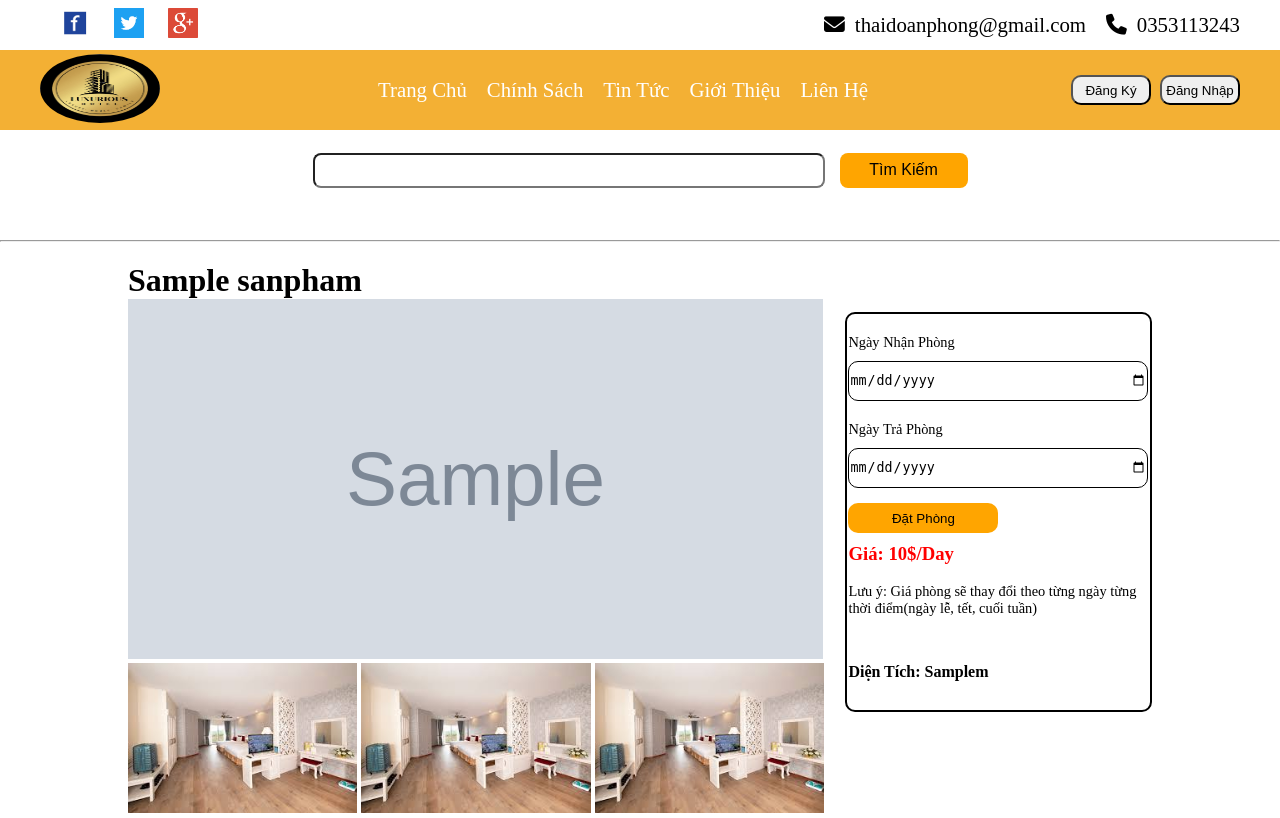
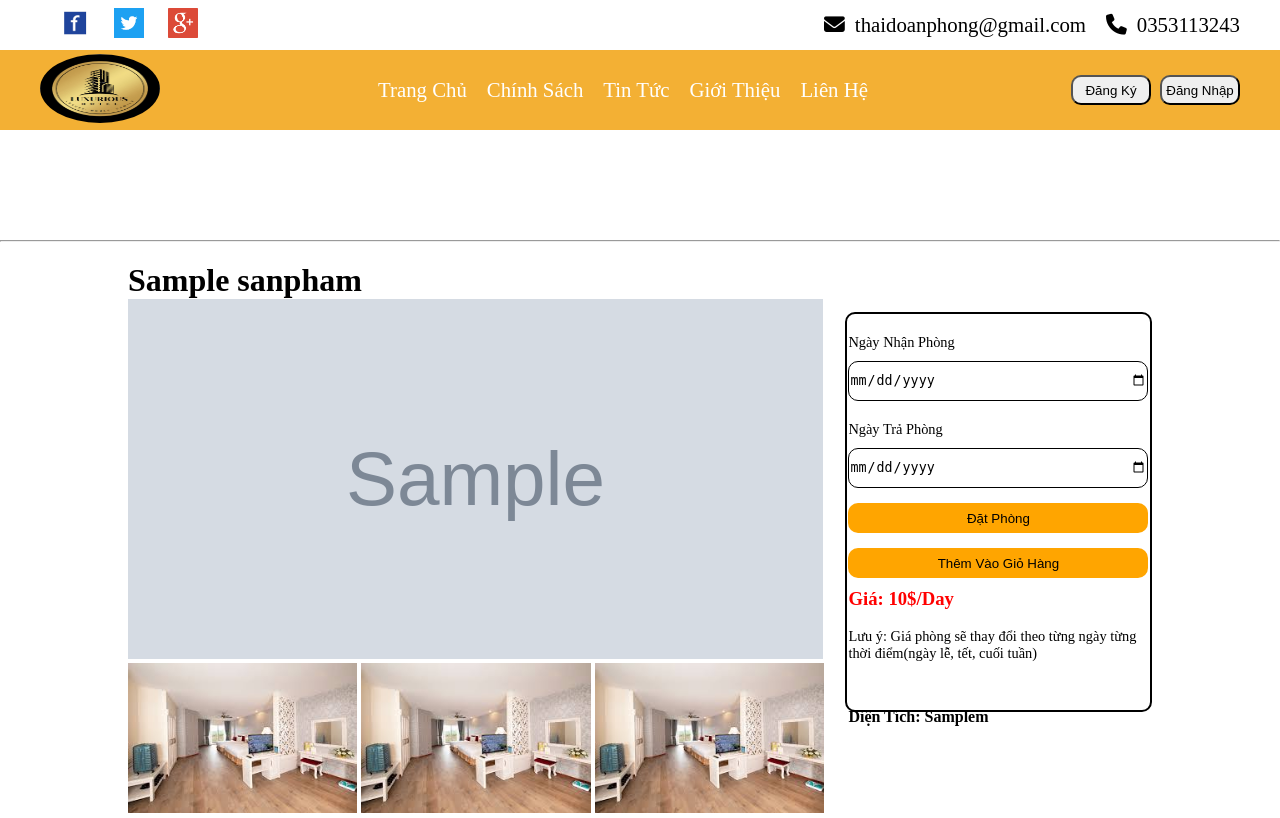
Before and after one commit to 04-PRO1014-WD18320/Nhom08_BookingPhongKS_LuxuriousHotel, a PHP site: page /index.php?act=sanphamct&idsp=1 in a window 1280 px wide. Shown: the top 818 px of the page. Run offline with PHP 8.4, Linux system fonts and the light colour scheme; tables that the repository leaves empty or names only in its code hold one stand-in row (values such as "Sample post"); grey boxes marked "Sample" are stand-in pictures.

Commit message:
nam commit 27/11

```diff
--- a/admin/taikhoan/lienhe.php
+++ b/admin/taikhoan/lienhe.php
@@ -7,13 +7,12 @@
             <div class="row2 mb10 formds_loai">
                 <table>
                     <tr>
-                        <th></th>
                         <th>MÃ TÀI KHOẢN</th>
                         <th>HỌ TÊN</th>
                         <th>SỐ ĐIỆN THOẠI</th>
                         <th>EMAIL</th>
                         <th>ĐỊA CHỈ</th>
-                        <th>nỘI DUNG</th>
+                        <th>NỘI DUNG</th>
                     </tr>
                     <?php
                     foreach ($listlienhe as $lienhe) {
--- a/css/chitietphong.css
+++ b/css/chitietphong.css
@@ -235,7 +235,7 @@ font-family: 'Poppins', sans-serif;
  }
  .title_form input[type="submit"]{
    margin-top: 15px;
-   width: 150px;
+   width: 300px;
    height: 30px;
    border-radius: 10px;
    background-color: orange;
--- a/css/quantri.css
+++ b/css/quantri.css
@@ -3,7 +3,6 @@
     padding: 0;
     box-sizing: border-box;
 }
-
 .nav {
     width: 100%;
     height: 60px;
--- a/model/pdo.php
+++ b/model/pdo.php
@@ -3,7 +3,7 @@
  * Mở kết nối đến CSDL sử dụng PDO
  */
 function pdo_get_connection(){
-    $dburl = "mysql:host=localhost;dbname=duan1tien;charset=utf8";
+    $dburl = "mysql:host=localhost;dbname=duan1;charset=utf8";
     $username = 'root';
     $password = '';
 
@@ -85,14 +85,13 @@ function pdo_query_one($sql){
  * @return giá trị
  * @throws PDOException lỗi thực thi câu lệnh
  */
-function pdo_query_value($sql){
+function pdo_execute_return_lastInsertId($sql){
     $sql_args = array_slice(func_get_args(), 1);
     try{
         $conn = pdo_get_connection();
         $stmt = $conn->prepare($sql);
         $stmt->execute($sql_args);
-        $row = $stmt->fetch(PDO::FETCH_ASSOC);
-        return array_values($row)[0];
+        return $conn->lastInsertId();
     }
     catch(PDOException $e){
         throw $e;
--- a/view/sanphamct.php
+++ b/view/sanphamct.php
@@ -1,5 +1,4 @@
 <div class="banner">
-            <input type="text" name="kyw"><input type="submit" name="timkiem" value="Tìm Kiếm">
         </div>
         <hr>
         <div class="container_titlect">
@@ -33,6 +32,7 @@
                         <input type="number" name="maPhong" value="<?php echo $_GET['idsp'] ?>" hidden>
                         <input type="number" name="donGia" value="<?php echo $onesp['price'] ?>" hidden>
                         <input type="submit" name="order-btn" value="Đặt Phòng">
+                        <input type="submit" name="addcart-btn" value="Thêm Vào Giỏ Hàng">
                         <h3>Giá: <?= $onesp['price']?>$/Day</h3><br>
                         <p>Lưu ý: Giá phòng sẽ thay đổi theo từng ngày từng thời điểm(ngày lễ, tết, cuối tuần)</p><br><br>
                         <h4>Diện Tích: <?= $onesp['dientich']?>m</h4>
```
Also changed, not shown: index.php (line endings or trailing spaces).
